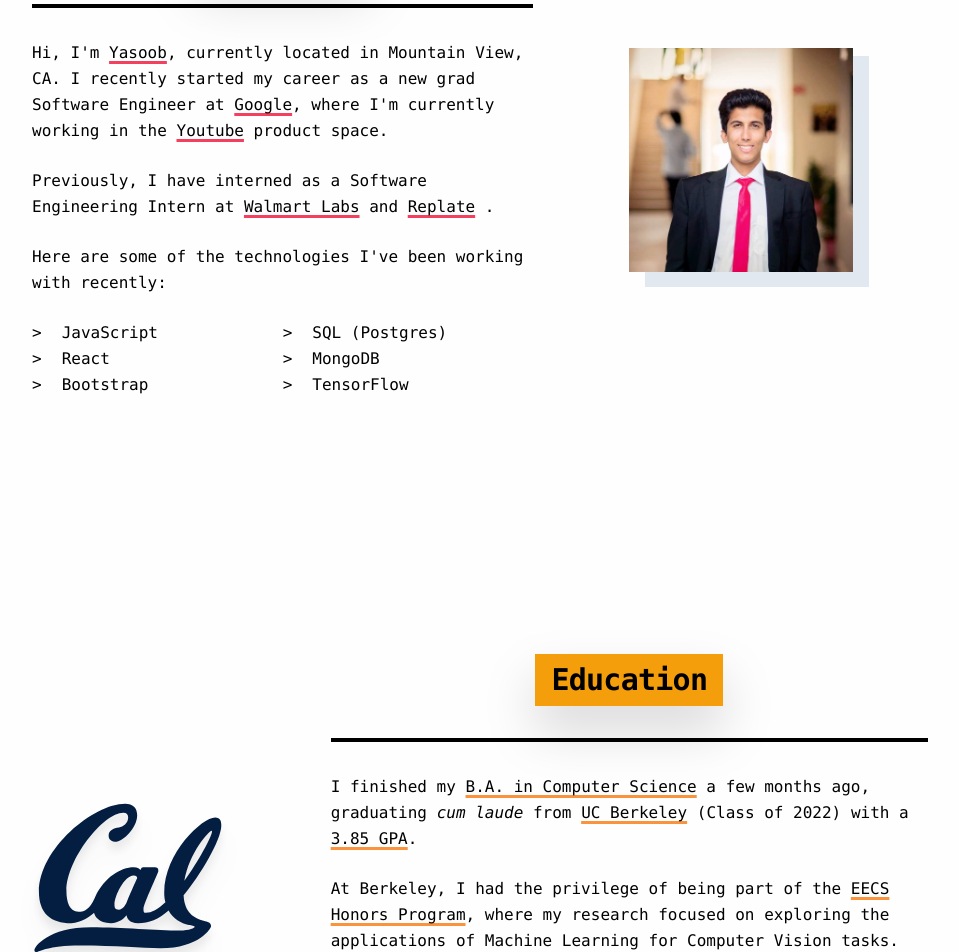
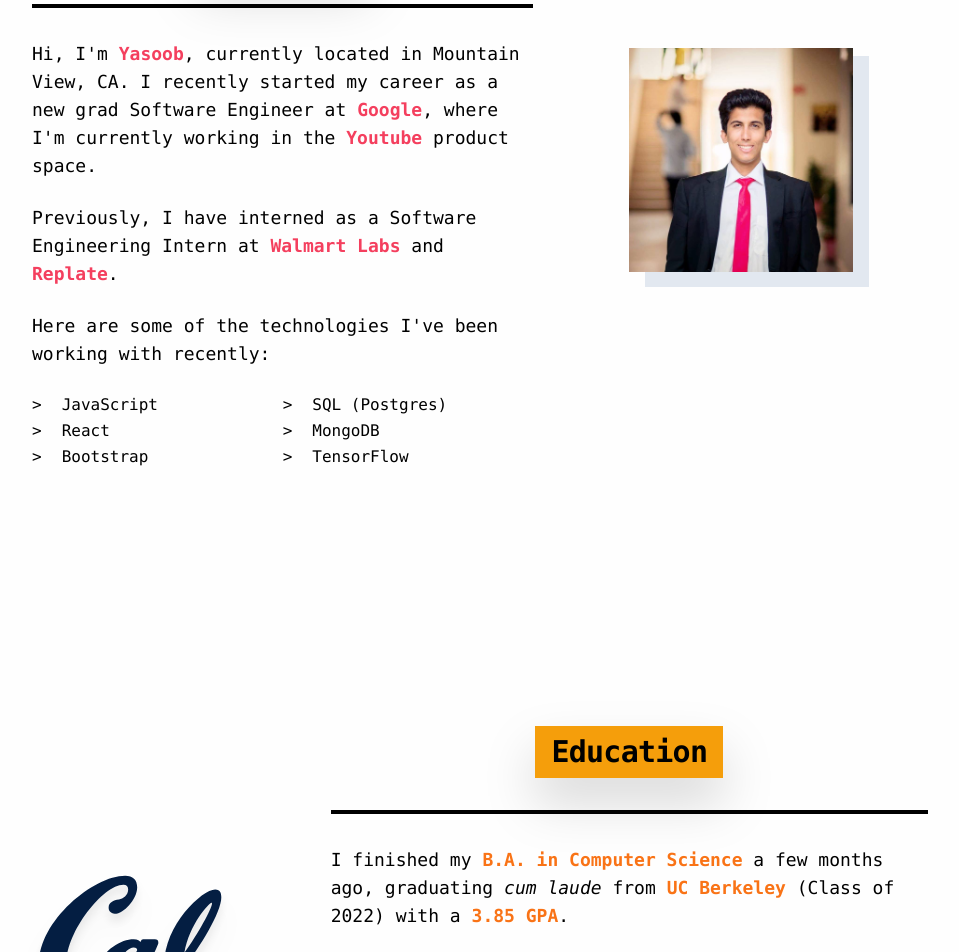
Before and after one commit to yasoobkhalid1/personal-portfolio, a Next.js app: page / in a window 1280 px wide. Shown: the part 1280-2232 px from the top of the page, without its empty margins (160-1119 px from the left). Built offline with nearby package versions, Linux system fonts and the light colour scheme.

Commit message:
finish dark mode for experience section

```diff
--- a/components/About.js
+++ b/components/About.js
@@ -16,50 +16,22 @@
               About Me
             </div>
           </div>
-          <p className="mb-6 dark:text-slate-200">
-            Hi, I'm{" "}
-            <span
-              className="underline decoration-[3px] underline-offset-[3px]
-            decoration-rose-500 dark:underline-offset-4 dark:decoration-rose-500"
-            >
-              Yasoob
-            </span>
+          <p className="mb-6 dark:text-slate-200 text-lg">
+            Hi, I'm <span className="text-rose-500 font-semibold ">Yasoob</span>
             , currently located in Mountain View, CA. I recently started my
             career as a new grad Software Engineer at{" "}
-            <span
-              className="underline decoration-[3px] underline-offset-[3px]
-            decoration-rose-500 dark:underline-offset-4 dark:decoration-rose-500"
-            >
-              Google
-            </span>
-            , where I'm currently working in the{" "}
-            <span
-              className="underline decoration-[3px] underline-offset-[3px]
-            decoration-rose-500 dark:underline-offset-4 dark:decoration-rose-500"
-            >
-              Youtube
-            </span>{" "}
+            <span className="text-rose-500 font-semibold ">Google</span>, where
+            I'm currently working in the{" "}
+            <span className="text-rose-500 font-semibold ">Youtube</span>{" "}
             product space.{" "}
           </p>
-          <p className="mb-6 dark:text-slate-200">
+          <p className="mb-6 dark:text-slate-200 text-lg">
             Previously, I have interned as a Software Engineering Intern at{" "}
-            <span
-              className="underline decoration-[3px] underline-offset-[3px]
-            decoration-rose-500 dark:underline-offset-4 dark:decoration-rose-500"
-            >
-              Walmart Labs
-            </span>{" "}
-            and{" "}
-            <span
-              className="underline decoration-[3px] underline-offset-[3px]
-            decoration-rose-500 dark:underline-offset-4 dark:decoration-rose-500"
-            >
-              Replate
-            </span>{" "}
-            .
+            <span className="text-rose-500 font-semibold ">Walmart Labs</span>{" "}
+            and <span className="text-rose-500 font-semibold ">Replate</span>.
           </p>
 
-          <p className="mb-6 dark:text-slate-200">
+          <p className="mb-6 dark:text-slate-200 text-lg">
             Here are some of the technologies I've been working with recently:
           </p>
           <ul className="grid grid-cols-2 dark:text-slate-200">
--- a/components/Education.js
+++ b/components/Education.js
@@ -36,47 +36,47 @@
               Education
             </div>
           </div>
-          <p className="mb-6 dark:text-slate-200">
+          <p className="mb-6 dark:text-slate-200 text-lg">
             I finished my{" "}
             <span
-              className="underline decoration-[3px] underline-offset-[3px]
-            decoration-orange-400 dark:underline-offset-4"
+              className="text-orange-500 font-semibold
+              dark:text-orange-400"
             >
               B.A. in Computer Science
             </span>{" "}
             a few months ago, graduating{" "}
             <span className="italic">cum laude</span> from{" "}
             <span
-              className="underline decoration-[3px] underline-offset-[3px]
-            decoration-orange-400 dark:underline-offset-4"
+              className="text-orange-500 font-semibold
+              dark:text-orange-400"
             >
               UC Berkeley
             </span>{" "}
             (Class of 2022) with a{" "}
             <span
-              className="underline decoration-[3px] underline-offset-[3px]
-            decoration-orange-400 dark:underline-offset-4"
+              className="text-orange-500 font-semibold
+              dark:text-orange-400"
             >
               3.85 GPA
             </span>
             .
           </p>
-          <p className="mb-6 dark:text-slate-200">
+          <p className="mb-6 dark:text-slate-200 text-lg">
             At Berkeley, I had the privilege of being part of the{" "}
             <span
-              className="underline decoration-[3px] underline-offset-[3px]
-            decoration-orange-400 dark:underline-offset-4"
+              className="text-orange-500 font-semibold
+              dark:text-orange-400"
             >
               EECS Honors Program
             </span>
             , where my research focused on exploring the applications of Machine
             Learning for Computer Vision tasks.
           </p>
-          <p className="mb-6 dark:text-slate-200">
+          <p className="mb-6 dark:text-slate-200 text-lg">
             Moreover, I'm a proud laureate of{" "}
             <span
-              className="underline decoration-[3px] underline-offset-[3px]
-            decoration-orange-400 dark:underline-offset-4"
+              className="text-orange-500 font-semibold
+              dark:text-orange-400"
             >
               Upsilon Pi Epsilon (UPE)
             </span>
--- a/components/Experience.js
+++ b/components/Experience.js
@@ -42,10 +42,13 @@
 
   return (
     <div className="mt-48 pt-12" id="Experience">
-      <div className="text-center border-b-4 border-black">
+      <div
+        className="text-center border-b-4 border-black
+        dark:border-slate-200"
+      >
         <div
           className="tracking-tight drop-shadow-2xl text-3xl
-              font-semibold bg-green-400 p-2 px-4 inline-block mb-8"
+          font-semibold bg-green-400 p-2 px-4 inline-block mb-8"
         >
           Experience
         </div>
--- a/components/SingleExperienceSection.js
+++ b/components/SingleExperienceSection.js
@@ -21,12 +21,16 @@
           />
         </div>
       </div>
-      <div className="col-span-2 leading-relaxed">
+      <div
+        className="col-span-2 leading-relaxed
+        dark:text-slate-200"
+      >
         <p className="mb-2 text-xl font-semibold">
           {occupation} @{" "}
           <span
-            className="underline decoration-[3px] underline-offset-4
-            decoration-emerald-500"
+            className="underline decoration-4 underline-offset-4
+            decoration-emerald-500 dark:text-emerald-300
+            dark:decoration-emerald-300 dark:underline-offset-[6px]"
           >
             {company}
           </span>
--- a/pages/index.js
+++ b/pages/index.js
@@ -79,7 +79,7 @@
         <link rel="preconnect" href="https://fonts.googleapis.com" />
         <link rel="preconnect" href="https://fonts.gstatic.com" crossorigin />
         <link
-          href="https://fonts.googleapis.com/css2?family=Inter:wght@200..700&family=Roboto+Mono:wght@200..700&display=swap"
+          href="https://fonts.googleapis.com/css2?family=Inter:wght@300;400;500;600;700;800;900&family=Roboto+Mono:ital,wght@0,300;0,400;0,500;0,600;0,700;1,300;1,400;1,500;1,600;1,700&family=Roboto+Slab:wght@300;400;500;600;700;800;900&display=swap"
           rel="stylesheet"
         />
         {/* End Font Imports */}
```
